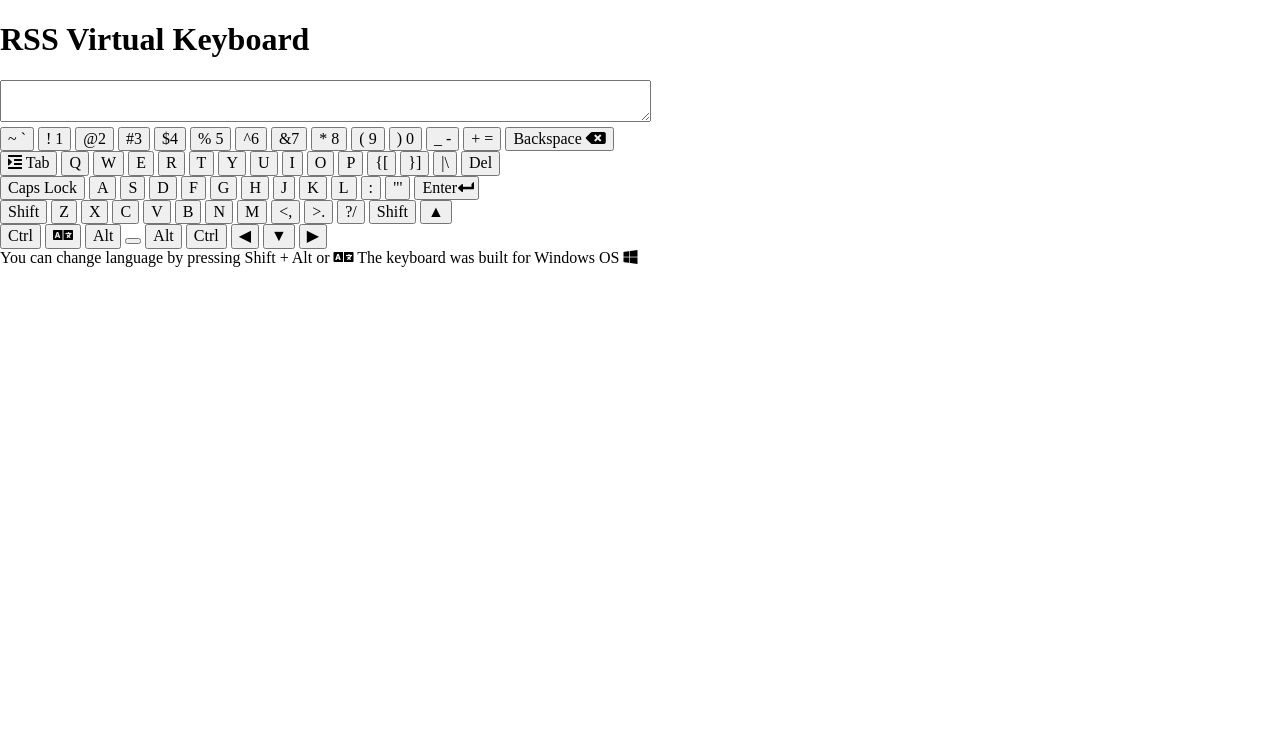
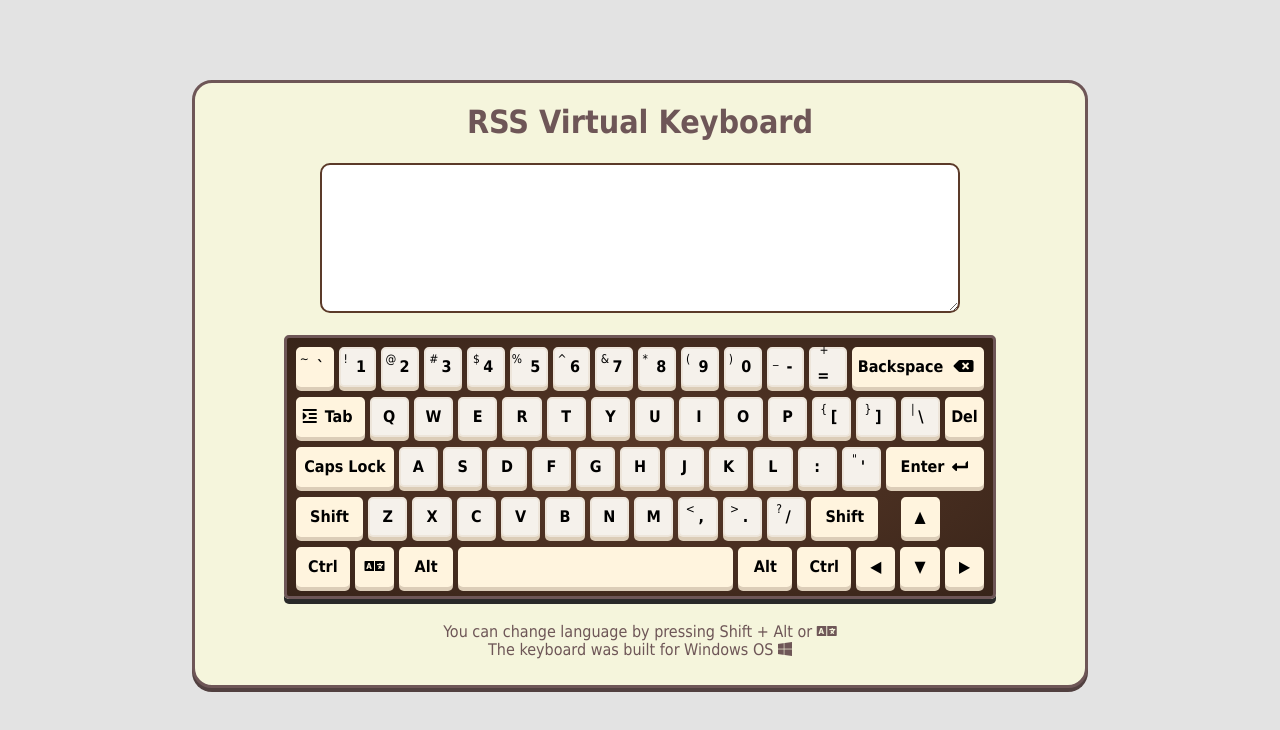
Before and after one commit to quaqqva/virtual-keyboard, a website built with webpack: page src/layout/index.html in a window 1280 px wide. Built offline with nearby package versions, Linux system fonts and the light colour scheme.

Commit message:
feat: restore CSS source code

```diff
--- /dev/null
+++ b/src/sass/abstracts/_colors.scss
@@ -0,0 +1,9 @@
+$font-color-primary: #6e5657;
+$bg-html-color: #e3e3e3;
+$color-secondary: #5b3a29;
+$color-secondary-darken: darken($color-secondary, 10);
+$bg-key-color: #f5f1eb;
+$border-key-color: darken($bg-key-color, 5);
+$bg-key-color-secondary: #fff4de;
+$keyboard-shadow: #292929;
+$bg-body-color: beige;
--- /dev/null
+++ b/src/sass/abstracts/_variables.scss
@@ -0,0 +1,5 @@
+$transition-time-hover: 0.3s;
+$transition-time-click: 0.15s;
+$mobile-width: 500px;
+$tablet-width: 768px;
+$desktop-width: 1280px;
--- /dev/null
+++ b/src/sass/base/_page.scss
@@ -0,0 +1,20 @@
+html {
+  background-color: $bg-html-color;
+  scrollbar-width: none;
+}
+
+body {
+  width:70%;
+  position: absolute;
+  top:10%;
+  left:15%;
+  margin-bottom: 10%;
+  padding-bottom:2%;
+  border: 3px solid $font-color-primary;
+  box-shadow: 0 4px darken($font-color-primary, 10);
+  border-radius: 20px;
+  &::-webkit-scrollbar {
+    display: none;
+  }
+  background-color: $bg-body-color;
+}
--- /dev/null
+++ b/src/sass/base/_reset.scss
@@ -0,0 +1,5 @@
+* {
+  margin:0;
+  padding:0;
+  box-sizing: border-box;
+}
--- /dev/null
+++ b/src/sass/base/_typography.scss
@@ -0,0 +1,34 @@
+html {
+  font-family: "Tahoma", sans-serif;
+  color: $font-color-primary;
+  @media (max-width: $mobile-width) {
+    font-size: 3px;
+  }
+  @media (min-width: $mobile-width) {
+    font-size: 8px;
+  }
+  @media (min-width: $tablet-width) {
+    font-size: 12px;
+  }
+  @media (min-width: $desktop-width) {
+    font-size: 16px;;
+  }
+}
+
+.keyboard__button {
+  font-weight: 900;
+}
+
+.keyboard-button__main-key{
+  position: relative;
+  right: 0.325rem;
+}
+
+.keyboard-button__additional-key {
+  font-weight: 500;
+  font-size: 0.75rem;
+  position: relative;
+  bottom: 25%;
+  right:25%;
+  padding-left: 0.5rem;
+}
--- /dev/null
+++ b/src/sass/components/_keyboard.scss
@@ -0,0 +1,83 @@
+.keyboard {
+  margin: 2.5% auto 0 auto;
+  padding: 1%;
+  width: 80%;
+  text-align: center;
+  background: radial-gradient($color-secondary, $color-secondary-darken);
+  border: 3px solid $font-color-primary;
+  box-shadow: 0 5px $keyboard-shadow;
+  border-radius: 5px;
+  display: flex;
+  flex-direction: column;
+  justify-content: space-evenly;
+  gap:10px;
+}
+
+.keyboard__key-row {
+  display: flex;
+  justify-content: space-around;
+  gap: 5px;
+}
+
+.keyboard__button {
+  background-color: $bg-key-color;
+  border: 2px solid $border-key-color;
+  border-radius: 5px;
+  box-shadow: 0 4px darken($border-key-color, 10);
+  transition: ease-in-out $transition-time-hover;
+  cursor: pointer;
+  height: 5vh;
+  width: calc(100% / 17.5);
+}
+
+.keyboard__button_secondary,
+.keyboard__button_backspace,
+.keyboard__button_arrow,
+.keyboard__button_windows,
+.keyboard__button_spacebar,
+.keyboard__button_tab {
+  background-color: $bg-key-color-secondary;
+  border-color: $bg-key-color-secondary;
+}
+
+.keyboard__button_secondary,
+.keyboard__button_backspace {
+  flex-grow: 1;
+}
+
+.keyboard__button_backspace {
+  flex-basis: 20%;
+}
+
+.keyboard__button_spacebar {
+  flex: 0 0 40%;
+}
+
+.keyboard__button_arrow {
+  align-self: flex-end;
+}
+
+.keyboard__button_tab {
+  flex-basis: 10%;
+  i {
+      margin-right: 0.5rem;
+  }
+}
+
+#btn-up-arrow {
+  margin-left: 2.5%;
+  margin-right: calc(100% / 17.5 + 5px);
+}
+
+.keyboard__button:hover,
+.keyboard__button:active,
+.keyboard__button_active {
+  background-color: $border-key-color;
+  border-color: $border-key-color;
+}
+
+.keyboard__button_active,
+.keyboard__button:active {
+  transform: scale(0.9);
+  transition-duration: $transition-time-click;
+}
--- /dev/null
+++ b/src/sass/components/_textarea.scss
@@ -0,0 +1,11 @@
+.output-area {
+  display:block;
+  width: 70ch;
+  min-height: 150px;
+  height:40%;
+  margin:0 auto;
+  border:2px solid $color-secondary;
+  border-radius: 10px;
+  padding:1%;
+  line-height: 1rem;
+}
--- /dev/null
+++ b/src/sass/layout/_footer.scss
@@ -0,0 +1,7 @@
+footer {
+  text-align: center;
+  margin-top:3vh;
+  display: flex;
+  flex-direction: column;
+  gap:1,5rem;
+}
--- /dev/null
+++ b/src/sass/layout/_header.scss
@@ -0,0 +1,4 @@
+header {
+  text-align: center;
+  width:100%;
+}
--- a/src/sass/main.scss
+++ b/src/sass/main.scss
@@ -1 +1,14 @@
 @import "vendors/normalize";
+
+@import "abstracts/colors";
+@import "abstracts/variables";
+
+@import "base/reset";
+@import "base/page";
+@import "base/typography";
+
+@import "components/keyboard";
+@import "components/textarea";
+
+@import "layout/header";
+@import "layout/footer";
```
